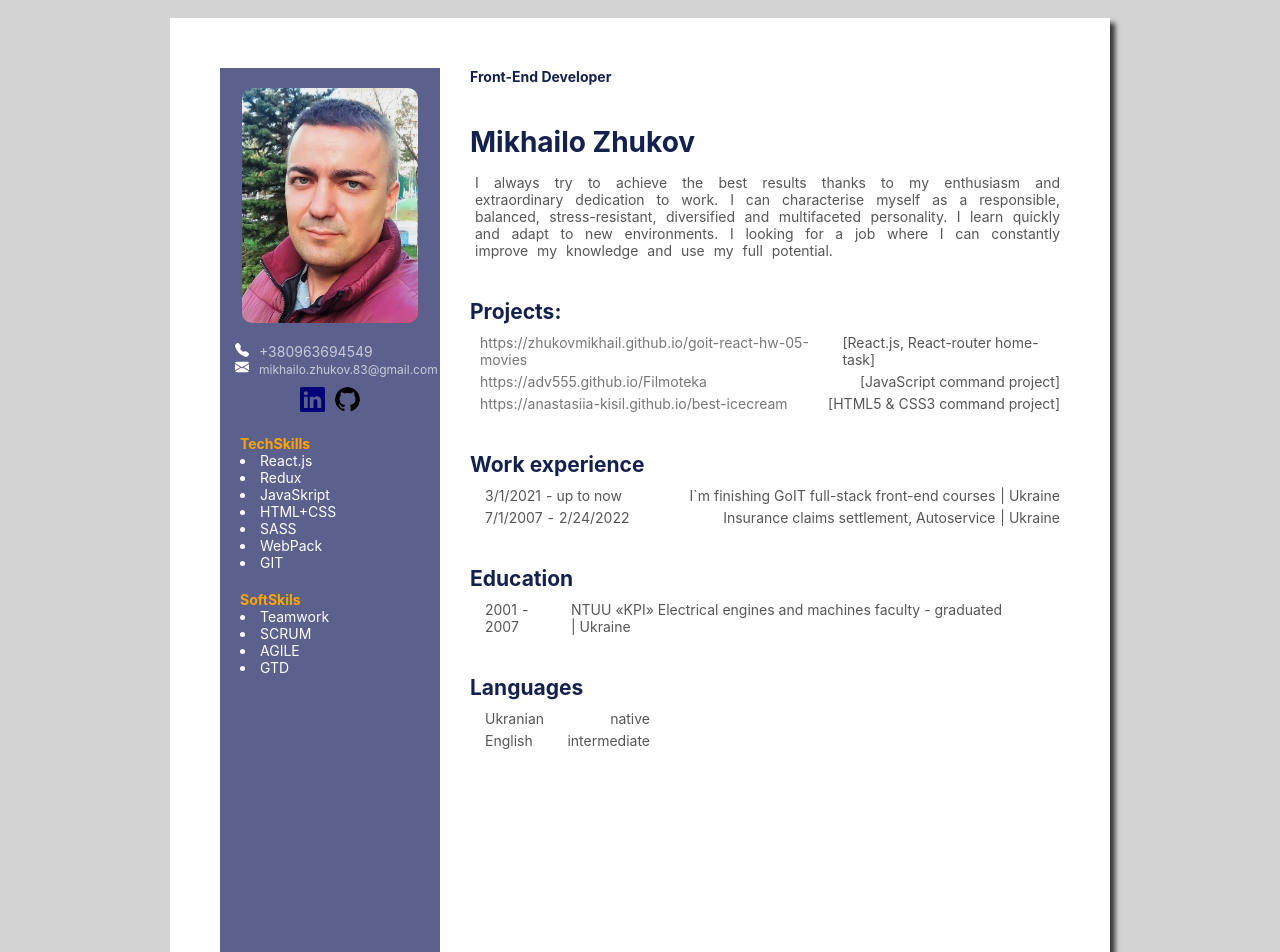
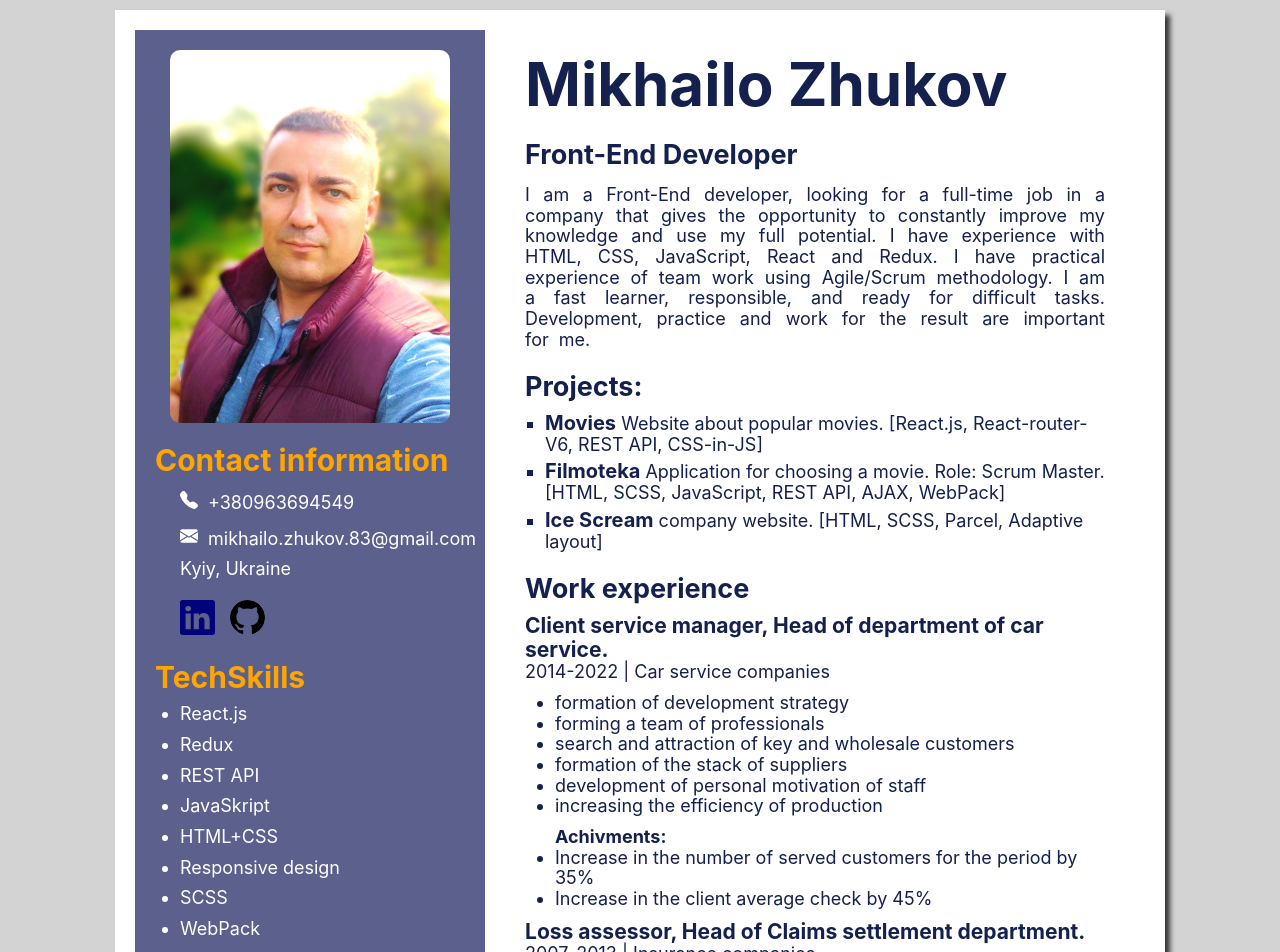
Before and after one commit to ZhukovMikhail/MyCVwithReact, a React (Create React App) app: page / in a window 1280 px wide. Shown: the top 952 px of the page. Built offline with nearby package versions, Linux system fonts and the light colour scheme.

Commit message:
Edited
Edited

```diff
--- a/package.json
+++ b/package.json
@@ -10,9 +10,11 @@
     "@testing-library/react": "^12.1.4",
     "@testing-library/user-event": "^13.5.0",
     "gh-pages": "^3.2.3",
+    "modern-normalize": "^1.1.0",
     "react": "^18.0.0",
     "react-dom": "^18.0.0",
     "react-icons": "^4.3.1",
+    "react-responsive": "^9.0.0-beta.8",
     "react-scripts": "5.0.0",
     "web-vitals": "^2.1.4"
   },
--- a/src/App.styled.jsx
+++ b/src/App.styled.jsx
@@ -1,14 +1,17 @@
 import styled from '@emotion/styled';
 
-const n = 4;
+const n = 5;
 export const Container = styled.div`
   display: flex;
+  font-size: 18px;
   margin: 0 auto;
   margin-top: 10px;
   margin-bottom: 10px;
-  padding: 50px;
+  padding: 20px;
   width: calc(210px * ${n});
   height: calc(294px * ${n});
+  /* width: 1050px;
+  height: 1470px; */
   background-color: #fff;
   box-shadow: 5px 5px 5px 0px rgba(0, 0, 0, 0.75);
   -webkit-box-shadow: 5px 5px 5px 0px rgba(0, 0, 0, 0.75);
@@ -16,7 +19,9 @@ export const Container = styled.div`
   color: #14204d;
   @media print {
     margin-bottom: 0;
-    padding: 0;
+    padding: 10px;
+    /* border: 5px solid #5b608c; */
     box-shadow: none;
+    background-color: #f0f6fe;
   }
 `;
--- a/src/components/MainInfo/MainInfo.jsx
+++ b/src/components/MainInfo/MainInfo.jsx
@@ -1,99 +1,102 @@
-import { MainBox } from './MainInfo.styled';
+import { MainBox, Projects, Responibility } from './MainInfo.styled';
 export const MainInfo = () => {
-  const dateGoit = new Date('2021-03-01');
-  const studyStart = new Date('2001-09-01');
-  const studyEnd = new Date('2007-04-01');
-  const workStart = new Date('2007-07-01');
-  const workEnd = new Date('2022-02-24');
   return (
     <MainBox>
       <div>
-        <h4>Front-End Developer</h4>
         <h1>Mikhailo Zhukov</h1>
+        <h2>Front-End Developer</h2>
         <p style={{ wordSpacing: '5px', textAlign: 'justify' }}>
-          I always try to achieve the best results thanks to my enthusiasm and
-          extraordinary dedication to work. I can characterise myself as a
-          responsible, balanced, stress-resistant, diversified and multifaceted
-          personality. I learn quickly and adapt to new environments. I looking
-          for a job where I can constantly improve my knowledge and use my full
-          potential.
+          I am a Front-End developer, looking for a full-time job in a company
+          that gives the opportunity to constantly improve my knowledge and use
+          my full potential. I have experience with HTML, CSS, JavaScript, React
+          and Redux. I have practical experience of team work using Agile/Scrum
+          methodology. I am a fast learner, responsible, and ready for difficult
+          tasks. Development, practice and work for the result are important for
+          me.
         </p>
       </div>
       <h2> Projects: </h2>
-
-      <ul>
+      <Projects>
         <li>
           <a href={'https://zhukovmikhail.github.io/goit-react-hw-05-movies/'}>
-            {'https://zhukovmikhail.github.io/goit-react-hw-05-movies'}
+            {'Movies'}
           </a>
-          <span>{'[React.js, React-router home-task]'}</span>
+          <span>
+            {
+              '  Website about popular movies. [React.js, React-router-V6, REST API, CSS-in-JS]'
+            }
+          </span>
         </li>
         <li>
-          <a href={'https://adv555.github.io/Filmoteka/'}>
-            {'https://adv555.github.io/Filmoteka'}
-          </a>
-          <span> {'[JavaScript command project]'}</span>
+          <a href={'https://adv555.github.io/Filmoteka/'}>{'Filmoteka'}</a>
+          <span>
+            {'  Application for choosing a movie. Role: Scrum Master.  '}
+          </span>
+          <span>{'[HTML, SCSS, JavaScript, REST API, AJAX, WebPack]'}</span>
         </li>
         <li>
           <a href={'https://anastasiia-kisil.github.io/best-icecream/'}>
-            {'https://anastasiia-kisil.github.io/best-icecream'}
+            {'Ice Scream'}
           </a>
-          <span> {'[HTML5 & CSS3 command project]'}</span>
+          <span>
+            {' '}
+            {'  company website. [HTML, SCSS, Parcel, Adaptive layout]'}
+          </span>
         </li>
-      </ul>
-      <div>
-        <h2>Work experience</h2>
+      </Projects>
+
+      <h2>Work experience</h2>
+      <h3>Client service manager, Head of department of car service.</h3>
+      <span>{'2014-2022 |'}</span>
+      <span>{' Car service companies'}</span>
+      <Responibility>
+        <ul>
+          <li>formation of development strategy</li>
+          <li>forming a team of professionals</li>
+          <li>search and attraction of key and wholesale customers</li>
+          <li>formation of the stack of suppliers</li>
+          <li>development of personal motivation of staff</li>
+          <li>increasing the efficiency of production</li>
+        </ul>
+        <h4> Achivments:</h4>
         <ul>
           <li>
-            <div>
-              <span>{dateGoit.toLocaleDateString()}</span>
-              <span>{' - up to now'}</span>
-            </div>
-            <div>
-              <span>{' I`m finishing GoIT full-stack front-end courses '}</span>
-              <span>{'| Ukraine'}</span>
-            </div>
+            Increase in the number of served customers for the period by 35%
           </li>
-          <li>
-            <div>
-              <span>{workStart.toLocaleDateString()}</span>
-              <span>{' - '}</span>
-              <span>{workEnd.toLocaleDateString()}</span>
-            </div>
-            <div>
-              <span>{'Insurance claims settlement, Autoservice'}</span>
-              <span>{'| Ukraine'}</span>
-            </div>
-          </li>
+          <li>Increase in the client average check by 45%</li>
         </ul>
-      </div>
+      </Responibility>
+
+      <h3>Loss assessor, Head of Claims settlement department. </h3>
+      <span>{'2007-2013 |'}</span>
+      <span>{' Insurance companies'}</span>
+
+      <Responibility>
+        <ul>
+          <li>communication with clients</li>
+          <li>loss calculation</li>
+          <li>reconciliation of repair invoices</li>
+          <li>formation of a stack of partner service stations</li>
+          <li>development of a loss settlement methodology</li>
+        </ul>
+        <h4> Achivments:</h4>
+        <ul>
+          <li>Reduced the value of the average payout by 15%</li>
+          <li>formed a network of partner services for direct settlement</li>
+        </ul>
+      </Responibility>
+
       <h2>Education</h2>
-      <ul>
-        <li>
-          <div>
-            <span>{studyStart.getFullYear()}</span>
-            <span>{'-'}</span>
-            <span>{studyEnd.getFullYear()}</span>
-          </div>
-          <div>
-            <span>
-              {'NTUU «KPI» Electrical engines and machines faculty - graduated'}
-            </span>
-            <span>{'| Ukraine'}</span>
-          </div>
-        </li>
-      </ul>
-      <h2>Languages</h2>
-      <ul style={{ width: ' 180px' }}>
-        <li>
-          <span>Ukranian </span>
-          <span>native</span>
-        </li>
-        <li>
-          <span>English</span>
-          <span>intermediate</span>
-        </li>
-      </ul>
+      <h4>
+        National Technical University of Ukraine "Kyiv Polytechnic Institute"
+      </h4>
+      <span>{'2001-2006 | '}</span>
+      <span>{' Bachelor of Electromechanics'}</span>
+
+      <h2>Additional education</h2>
+      <h4>{'IT School GoIT | Kyiv, Ukraine'}</h4>
+      <span>{'2021-2022 |'}</span>
+      <span>{' Full stack developer'}</span>
     </MainBox>
   );
 };
--- a/src/components/MainInfo/MainInfo.styled.jsx
+++ b/src/components/MainInfo/MainInfo.styled.jsx
@@ -1,28 +1,21 @@
 import styled from '@emotion/styled';
 
 export const MainBox = styled.div`
-  margin-left: 30px;
-  p,
-  span {
-    color: #565656;
-    display: inline-block;
-    margin-left: 5px;
-  }
-  ul {
-    margin-top: 10px;
-  }
-  li {
-    display: flex;
-    justify-content: space-between;
-    margin-top: 5px;
-    padding-left: 10px;
+  margin-left: 40px;
+  margin-right: 40px;
+  h1 {
+    font-size: 60px;
   }
 
   a {
     display: inline-block;
     text-decoration: none;
     transition: 300ms;
-    color: #777;
+    color: rgb(20, 32, 77);
+
+    font-weight: 700;
+    font-size: 20px;
+
     &:hover,
     :focus {
       color: orange;
@@ -33,10 +26,29 @@ export const MainBox = styled.div`
 
   h1,
   h2 {
-    margin-top: 40px;
+    margin-top: 20px;
+    margin-bottom: 10px;
+  }
+  h3,
+  h4 {
+    margin-top: 10px;
   }
 
   p {
     margin-top: 15px;
   }
 `;
+export const Projects = styled.ul`
+  padding-left: 20px;
+  li {
+    margin-top: 5px;
+
+    list-style: square;
+  }
+`;
+
+export const Responibility = styled.div`
+  margin-top: 10px;
+  margin-left: 30px;
+  /* padding-left: 20px; */
+`;
--- a/src/components/SifedeBar/SidedeBar.jsx
+++ b/src/components/SifedeBar/SidedeBar.jsx
@@ -3,19 +3,30 @@ import {
   PhotoBox,
   IMG,
   Contacts,
-  Skills,
   SocialLink,
   Linkedin,
   GitLink,
+  InfoBox,
+  PrintContacts,
 } from './SifedeBar.styled';
 import { BsFillTelephoneFill, BsFillEnvelopeFill } from 'react-icons/bs';
 
+import React from 'react';
+import { useMediaQuery } from 'react-responsive';
+
 export const SidedeBar = () => {
+  const isBPrint = useMediaQuery({ query: 'print' });
+  // const isTabletOrMobile = useMediaQuery({ query: '(max-width: 1224px)' });
+
   return (
     <SideBox>
       <PhotoBox>
-        <IMG src={require('../../images/photoMe.jpg')} alt="photoMe" />
+        <IMG src={require('../../images/meBlurBG.jpg')} alt="photoMe" />
       </PhotoBox>
+      <InfoBox>
+        <h4>Contact information</h4>
+        {!isBPrint && (
+          <>
             <Contacts>
               <li>
                 <BsFillTelephoneFill />
@@ -25,10 +36,13 @@ export const SidedeBar = () => {
                 <BsFillEnvelopeFill />
                 <a
                   href={'mailto:mikhailo.zhukov.83@gmail.com'}
-            style={{ fontSize: '12px' }}
+                  // style={{ fontSize: '12px' }}
                 >
                   mikhailo.zhukov.83@gmail.com
                 </a>
+              </li>
+              <li>
+                <p>Kyiy, Ukraine</p>
               </li>
             </Contacts>
             <SocialLink>
@@ -51,27 +65,57 @@ export const SidedeBar = () => {
                 </a>
               </li>
             </SocialLink>
-
-      <Skills>
+          </>
+        )}
+        {isBPrint && (
+          <PrintContacts>
+            <li>
+              <span>+380963694549</span>
+            </li>
+            <li>
+              <span>mikhailo.zhukov.83@gmail.com</span>
+            </li>
+            <li>
+              <span>
+                https://www.linkedin.com/in/
+                <br />
+                michael-zhukov-8083a0220
+              </span>
+            </li>
+            <li>
+              <span>https://github.com/ZhukovMikhail</span>
+            </li>
+            <li>
+              <span>Kyiy, Ukraine</span>
+            </li>
+          </PrintContacts>
+        )}
         <h4>TechSkills</h4>
         <ul>
           <li>React.js</li>
           <li>Redux</li>
+          <li>REST API</li>
           <li>JavaSkript</li>
           <li>HTML+CSS</li>
-          <li>SASS</li>
+          <li>Responsive design</li>
+          <li>SCSS</li>
           <li>WebPack</li>
           <li>GIT</li>
         </ul>
-
         <h4>SoftSkils</h4>
         <ul>
           <li>Teamwork</li>
-          <li>SCRUM</li>
-          <li>AGILE</li>
-          <li>GTD</li>
+          <li>Team building</li>
+          <li>Good ommunication </li>
+          <li>Decision-making</li>
         </ul>
-      </Skills>
+        <h4>Languages</h4>
+        <ul>
+          <li>English - Upper-Intermediate</li>
+          <li>Ukranian - Native</li>
+          <li>Russian - Native</li>
+        </ul>
+      </InfoBox>
     </SideBox>
   );
 };
--- a/src/components/SifedeBar/SifedeBar.styled.jsx
+++ b/src/components/SifedeBar/SifedeBar.styled.jsx
@@ -3,25 +3,40 @@ import styled from '@emotion/styled';
 import { BsLinkedin, BsGithub } from 'react-icons/bs';
 
 export const SideBox = styled.div`
-  width: 280px;
+  min-width: 350px;
   background-color: #5b608c;
   color: #fff;
+
+  h4 {
+    color: orange;
+    margin-top: 20px;
+    font-size: 30px;
+  }
+`;
+
+export const InfoBox = styled.div`
+  margin-left: 20px;
+  ul {
+    margin-left: 25px;
+  }
+  li {
+    margin-top: 10px;
+  }
 `;
 export const PhotoBox = styled.div`
   margin-top: 20px;
-  width: 220px;
-  display: flex;
+  width: 80%;
+  margin-left: 10%;
 `;
 
 export const IMG = styled.img`
   display: block;
-  width: 80%;
-  margin: 0 auto;
+  width: 100%;
   border-radius: 10px;
 `;
 export const Contacts = styled.ul`
-  margin-top: 20px;
-  margin-left: 15px;
+  margin-top: 10px;
+
   text-decoration: none;
 
   & li {
@@ -39,37 +54,24 @@ export const Contacts = styled.ul`
   & a {
     display: inline-block;
     margin-left: 10px;
-    color: #ffffffab;
+    margin-top: 5px;
+    color: #fff;
     text-decoration: none;
-  }
-`;
-export const Skills = styled.ul`
-  margin-left: 20px;
-  margin-top: 20px;
-  h4 {
-    color: orange;
-    margin-top: 20px;
-  }
-
-  li {
-    list-style: inside;
   }
 `;
 
 export const SocialLink = styled.ul`
   display: flex;
-  justify-content: center;
-  margin-left: -10px;
   margin-top: 10px;
 
   & li {
-    margin-left: 10px;
+    list-style: none;
   }
 `;
 
 export const Linkedin = styled(BsLinkedin)`
-  width: 25px;
-  height: 25px;
+  width: 35px;
+  height: 35px;
   transition: 300ms;
   color: #02027a;
   &:hover,
@@ -80,10 +82,11 @@ export const Linkedin = styled(BsLinkedin)`
   }
 `;
 export const GitLink = styled(BsGithub)`
-  width: 25px;
-  height: 25px;
+  width: 35px;
+  height: 35px;
   color: black;
   border-radius: 50%;
+  margin-left: 15px;
 
   transition: 300ms;
   &:hover,
@@ -93,3 +96,6 @@ export const GitLink = styled(BsGithub)`
     /* transform: scale(1.25); */
   }
 `;
+export const PrintContacts = styled.ul`
+  list-style-type: circle;
+`;
--- a/src/index.css
+++ b/src/index.css
@@ -1,4 +1,4 @@
-/* @import-normalize; */
+@import '/node_modules/modern-normalize/modern-normalize.css';
 h1,
 h2,
 h3,
@@ -7,13 +7,14 @@ h5,
 h6,
 p {
   margin: 0px;
+  padding: 0px;
 }
 ul,
 ol,
 li {
   margin: 0px;
   padding: 0px;
-  list-style: none;
+  /* list-style: none; */
 }
 
 body {
```
Also changed, not shown: src/images/meBlurBG.jpg (added), 1 other file (tests, documents, lock files or other folders). Lines whose indentation alone changed are shown as unchanged.
